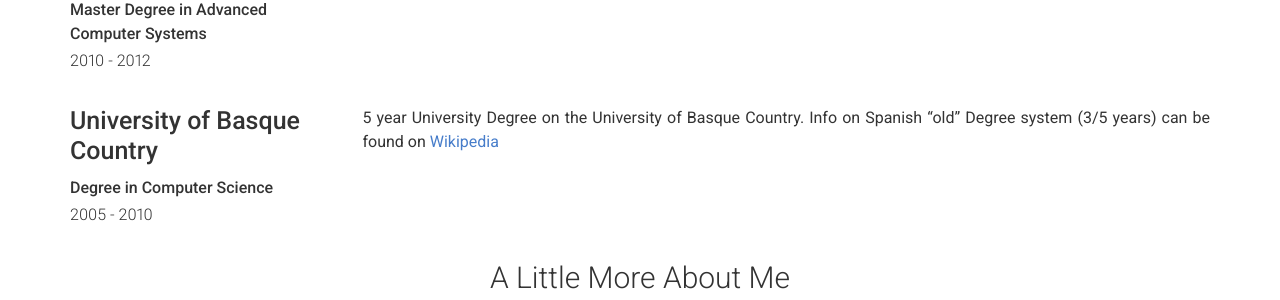
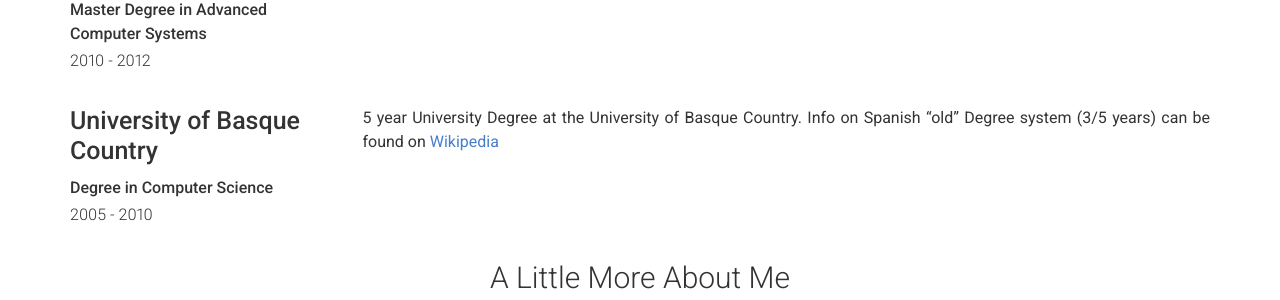
Before and after one commit to Neuw84/neuw84.github.io, a Jekyll site: the page built from index.md, in a window 1280 px wide. Shown: the part 1701-2001 px from the top of the page. Built offline with Jekyll 4.4.1, drawn with Linux system fonts in a browser that asks for light colours.

```diff
--- a/_data/education.yml
+++ b/_data/education.yml
@@ -13,4 +13,4 @@
   dates: 2005 - 2010
   qualification: Degree in Computer Science
   description: | # this will include new lines to allow paragraphs
-    5 year University Degree on the University of Basque Country. Info on Spanish "old" Degree system (3/5 years) can be found on [Wikipedia](https://en.wikipedia.org/wiki/Bachelor%27s_degree#Spain)
+    5 year University Degree at the University of Basque Country. Info on Spanish "old" Degree system (3/5 years) can be found on [Wikipedia](https://en.wikipedia.org/wiki/Bachelor%27s_degree#Spain)
```
